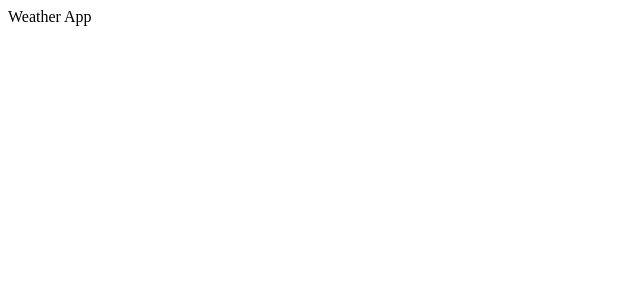
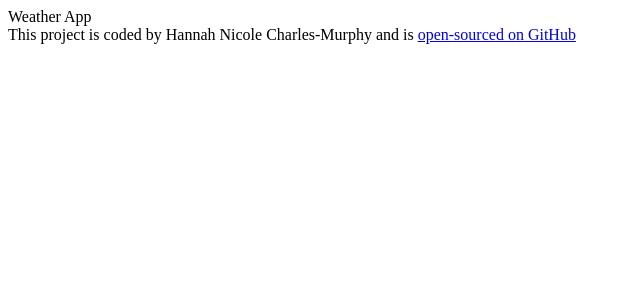
Before and after one commit to HannahNC23/react-weather-app, a React (Create React App) app: page / in a window 1280 px wide. Shown: the top 300 px of the page, without its empty margins (0-640 px from the left). Built offline with nearby package versions, Linux system fonts and the light colour scheme.

Commit message:
Added GitHub repo URL

```diff
--- a/src/App.js
+++ b/src/App.js
@@ -1,5 +1,18 @@
 import "./App.css";
 
 export default function App() {
-  return <div className="App">Weather App</div>;
+  return (
+    <div className="App">
+      Weather App
+      <footer>
+        This project is coded by Hannah Nicole Charles-Murphy and is{" "}
+        <a
+          href="https://github.com/HannahNC23/react-weather-app"
+          target="_blank"
+        >
+          open-sourced on GitHub
+        </a>
+      </footer>
+    </div>
+  );
 }
```
